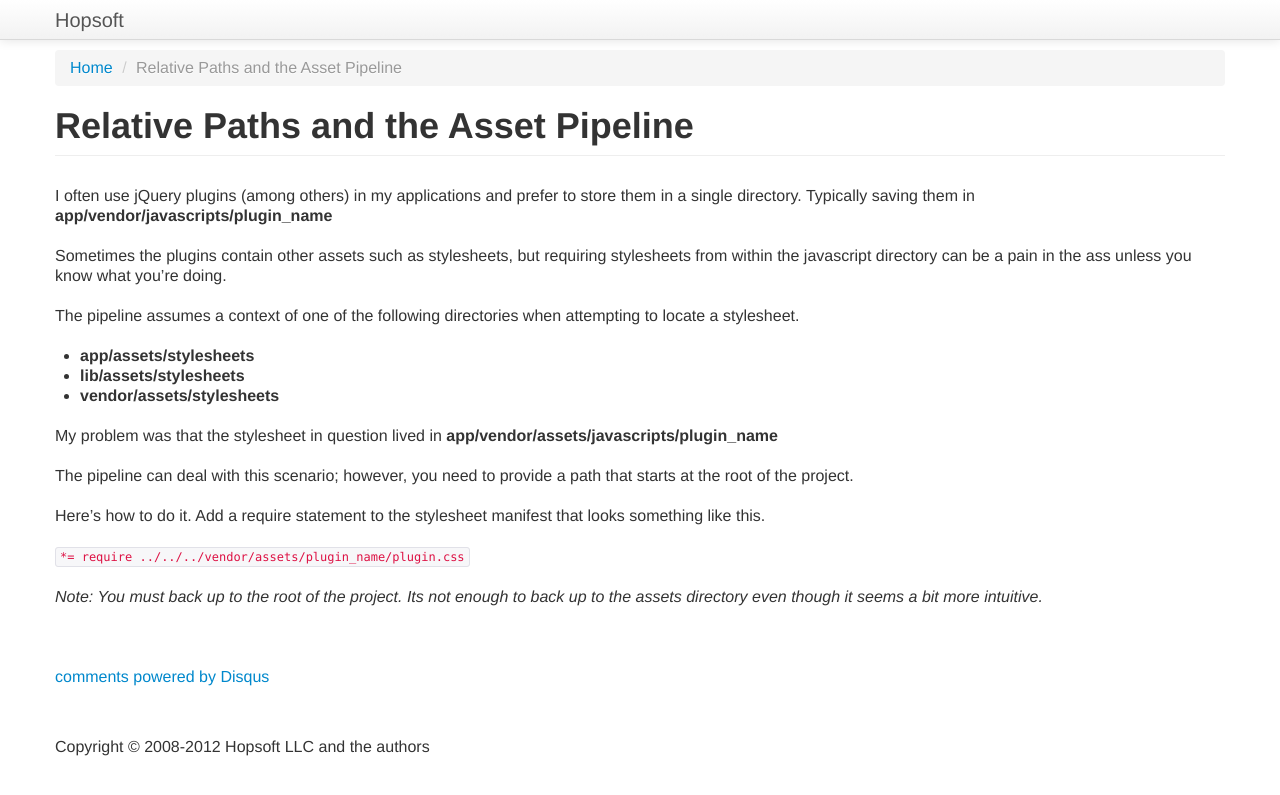
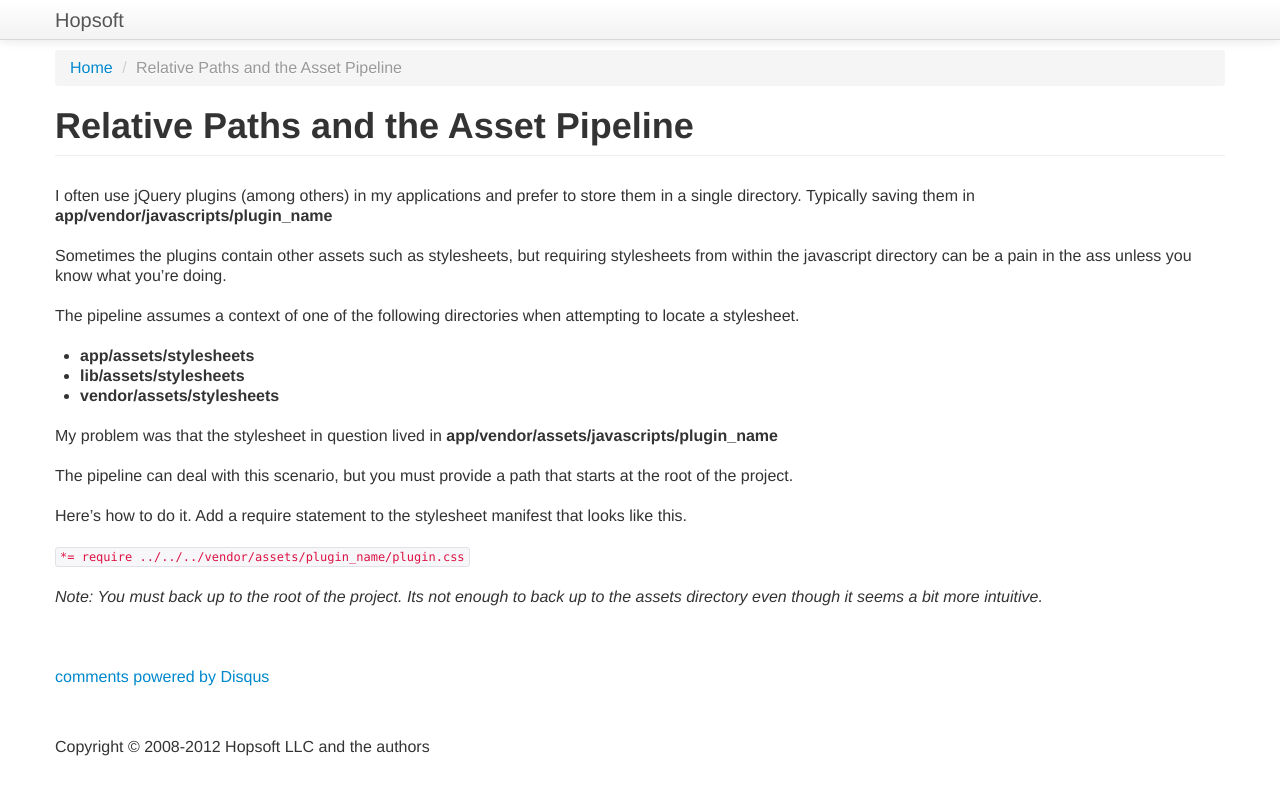
Before and after one commit to hopsoft/hopsoft.github.io, a Jekyll site: the page built from _posts/2012-09-09-relative-paths-and-the-asset-pipeline.md, in a window 1280 px wide. Shown: the top 795 px of the page. Built offline with Jekyll 4.4.1, drawn with Linux system fonts in a browser that asks for light colours; comment, search, counter and statistics services are not loaded.

Commit message:
Some verbiage tweaks.

```diff
--- a/_posts/2012-09-09-relative-paths-and-the-asset-pipeline.md
+++ b/_posts/2012-09-09-relative-paths-and-the-asset-pipeline.md
@@ -26,10 +26,9 @@ The pipeline assumes a context of one of the following directories when attempti
 
 My problem was that the stylesheet in question lived in **app/vendor/assets/javascripts/plugin_name**
 
-The pipeline can deal with this scenario; however,
-you need to provide a path that starts at the root of the project.
+The pipeline can deal with this scenario, but you must provide a path that starts at the root of the project.
 
-Here's how to do it. Add a require statement to the stylesheet manifest that looks something like this.
+Here's how to do it. Add a require statement to the stylesheet manifest that looks like this.
 
 `*= require ../../../vendor/assets/plugin_name/plugin.css`
 
```
